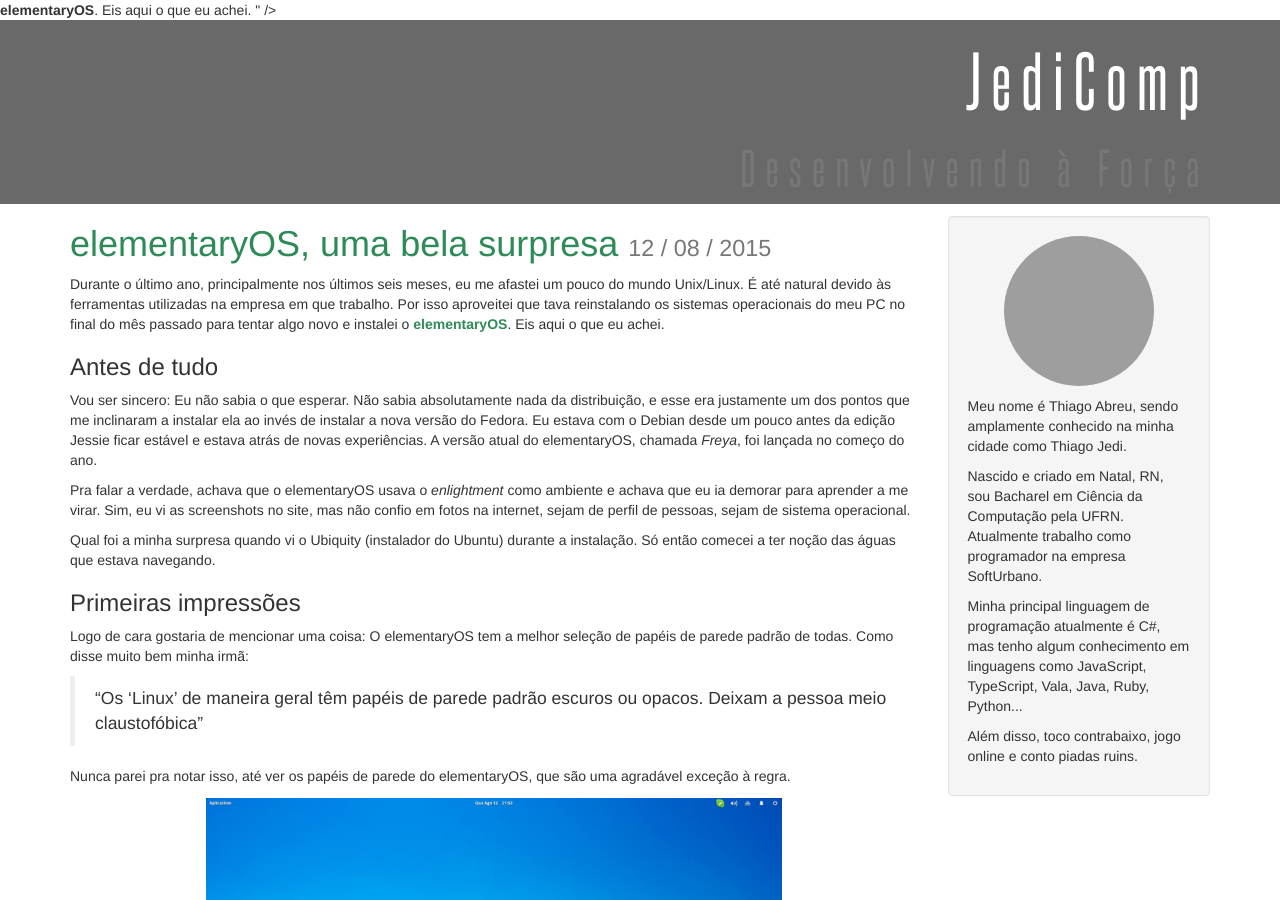
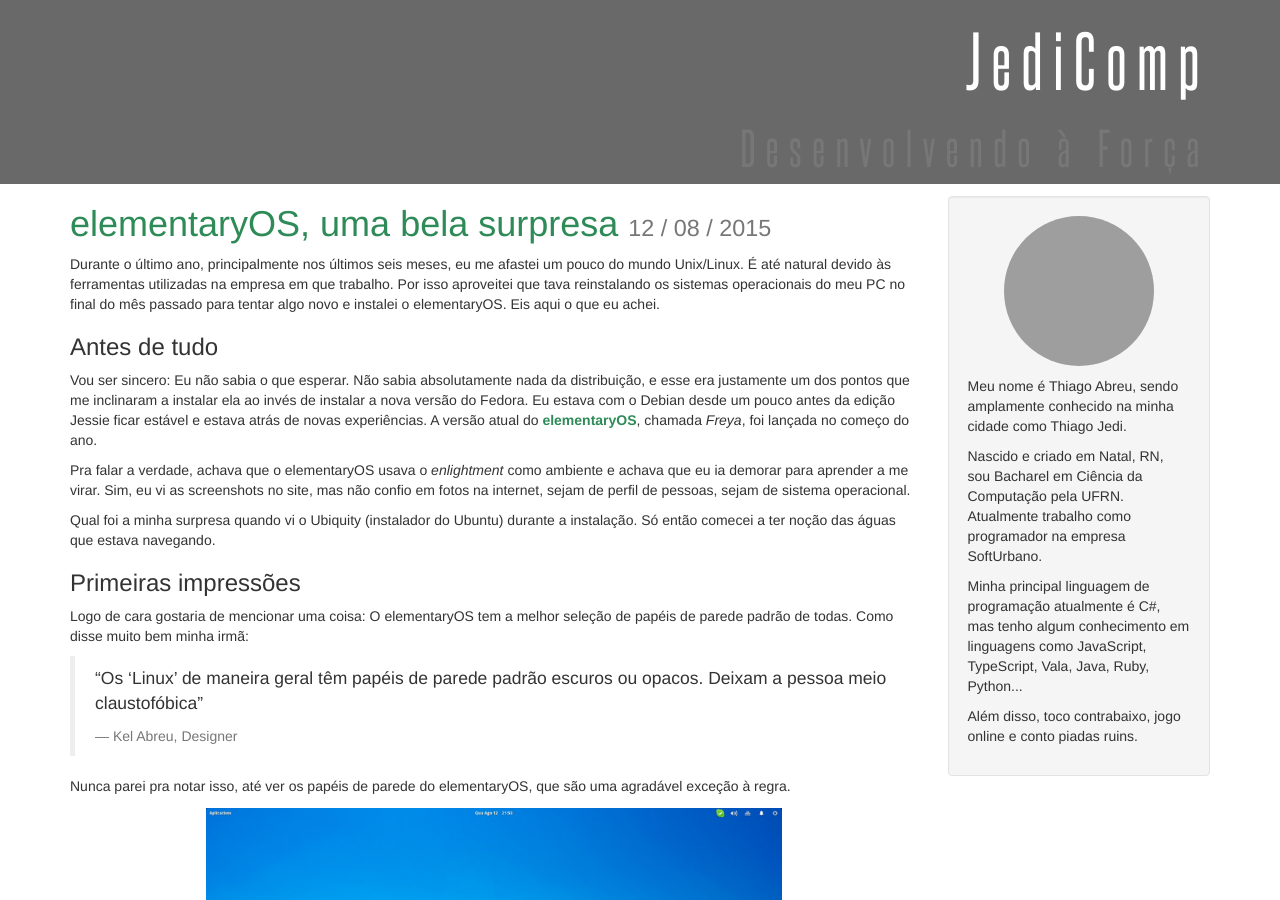
Before and after one commit to thiagojedi/thiagojedi.github.io, a Jekyll site: the page built from _posts/2015-08-12-elementary-freya.md, in a window 1280 px wide and 900 px high. Built offline with Jekyll 4.4.1, drawn with Linux system fonts in a browser that asks for light colours; some of the changed lines change nothing that is shown; grey boxes are pictures that could not be loaded.

Commit message:
Corrigindo excerpt do elementaryOS

```diff
--- a/_posts/2015-08-12-elementary-freya.md
+++ b/_posts/2015-08-12-elementary-freya.md
@@ -7,7 +7,7 @@
 
 Durante o último ano, principalmente nos últimos seis meses, eu me afastei um pouco do mundo Unix/Linux.
 É até natural devido às ferramentas utilizadas na empresa em que trabalho.
-Por isso aproveitei que tava reinstalando os sistemas operacionais do meu PC no final do mês passado para tentar algo novo e instalei o [**elementaryOS**](http://elementary.io).
+Por isso aproveitei que tava reinstalando os sistemas operacionais do meu PC no final do mês passado para tentar algo novo e instalei o elementaryOS.
 Eis aqui o que eu achei.
 
 ### Antes de tudo
@@ -15,7 +15,7 @@
 Vou ser sincero: Eu não sabia o que esperar.
 Não sabia absolutamente nada da distribuição, e esse era justamente um dos pontos que me inclinaram a instalar ela ao invés de instalar a nova versão do Fedora.
 Eu estava com o Debian desde um pouco antes da edição Jessie ficar estável e estava atrás de novas experiências.
-A versão atual do elementaryOS, chamada *Freya*, foi lançada no começo do ano.
+A versão atual do [**elementaryOS**](http://elementary.io), chamada *Freya*, foi lançada no começo do ano.
 
 Pra falar a verdade, achava que o elementaryOS usava o *enlightment* como ambiente e achava que eu ia demorar para aprender a me virar.
 Sim, eu vi as screenshots no site, mas não confio em fotos na internet, sejam de perfil de pessoas, sejam de sistema operacional.
@@ -30,6 +30,7 @@
 
 > "Os 'Linux' de maneira geral têm papéis de parede padrão escuros ou opacos.
 > Deixam a pessoa meio claustofóbica"
+> <footer>Kel Abreu, Designer</footer>
 
 Nunca parei pra notar isso, até ver os papéis de parede do elementaryOS, que são uma agradável exceção à regra.
 
```
